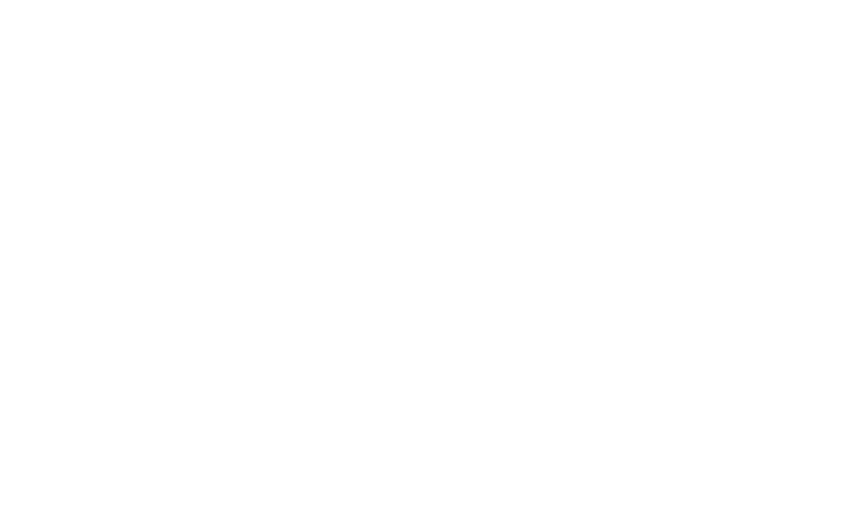
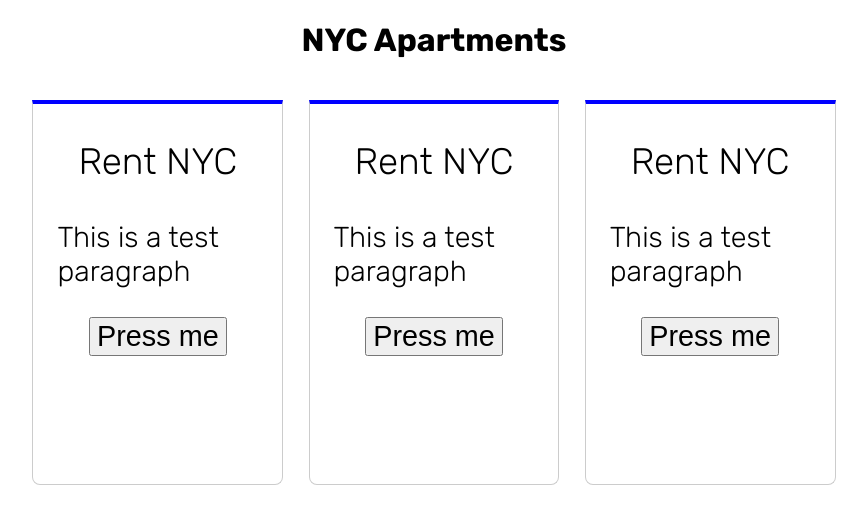
Before and after one commit to throsby/javascript-fundamentals, a plain HTML site: page apartments/index.html in a window 1280 px wide. Shown: the whole page, without its empty margins (206-1073 px from the left). Drawn offline with Linux system fonts and the light colour scheme.

Commit message:
css and html additions

```diff
--- /dev/null
+++ b/apartments/dom.js
@@ -0,0 +1,10 @@
+let cards = document.getElementsByClassName('card')
+cards = Array.from(cards)
+console.log(cards)
+
+cards.forEach((card) => {
+    card.addEventListener('click', () => {
+        card.classList.toggle('transparent')
+        alert('Card was clicked')
+    });
+})
--- a/apartments/index.html
+++ b/apartments/index.html
@@ -4,10 +4,32 @@
     <meta charset="UTF-8">
     <meta http-equiv="X-UA-Compatible" content="IE=edge">
     <meta name="viewport" content="width=device-width, initial-scale=1.0">
+    <link rel="preconnect" href="https://fonts.googleapis.com">
+    <link rel="preconnect" href="https://fonts.gstatic.com" crossorigin>
+    <link href="https://fonts.googleapis.com/css2?family=Rubik:ital,wght@0,300;0,400;0,500;0,600;0,700;0,800;0,900;1,300;1,400;1,500;1,600;1,700;1,800&display=swap" rel="stylesheet">
+    <link rel="stylesheet" href="./main.css">
     <title>Apartment</title>
 </head>
 <body>
-
+    <h1>NYC Apartments</h1>
+    <div class="container">
+    <div class="card">
+        <h3>Rent NYC</h3>
+        <p>This is a test paragraph</p>
+        <button>Press me</button>
+    </div>
+    <div class="card">
+        <h3>Rent NYC</h3>
+        <p>This is a test paragraph</p>
+        <button>Press me</button>
+    </div>
+    <div class="card">
+        <h3>Rent NYC</h3>
+        <p>This is a test paragraph</p>
+        <button>Press me</button>
+    </div>
+    </div>
     <script src="./index.js"></script>
+    <script src="./dom.js"></script>
 </body>
 </html>
--- /dev/null
+++ b/apartments/main.css
@@ -0,0 +1,53 @@
+body {
+    font-family: 'Rubik',sans-serif;
+    padding: 0 18%;
+}
+
+h1 {
+    text-align: center;
+    margin-bottom: 5%;
+}
+
+.transparent {
+    opacity: 0.5;
+}
+
+.container {
+    display: flex;
+    justify-content: space-between;
+}
+
+.card {
+    border: 1px solid #ccc;
+    border-top: 4px solid blue;
+    border-bottom-right-radius: 8px;
+    border-bottom-left-radius: 8px;
+    background-color: #fff;
+    height: 380px;
+    width: 25%;
+    padding: 0 3%;
+    transition: transform 0.3s,box-shadow 0.3s;
+}
+
+.card:hover {
+    transform: scale(1.025);
+    box-shadow: 0px 12px 20px #eee;
+}
+
+.card > h3 {
+    font-size: 2.3em;
+    text-align: center;
+    font-weight: 200;
+
+}
+
+.card > p {
+    font-size: 1.8em;
+    font-weight: 200;
+}
+
+button {
+    font-size: 1.8em;
+    display: block;
+    margin: 0 auto;;
+}
--- /dev/null
+++ b/apartments/selectors.css
@@ -0,0 +1,26 @@
+/* This will select every single section */
+body {
+    font-family: sans-serif;
+}
+
+h2 {
+    font-family: courier;
+}
+
+
+section {
+    background-color: pink;
+}
+
+.container > section:nth-child(3) {
+    background-color: firebrick;
+}
+
+/* This will target every element with this class. */
+.text {
+    font-size: 2em;
+}
+
+h2[class^="header-"] {
+    text-align: center;
+}
```
Also changed, not shown: apartments/selectors.html (added, +35 -0 lines).
